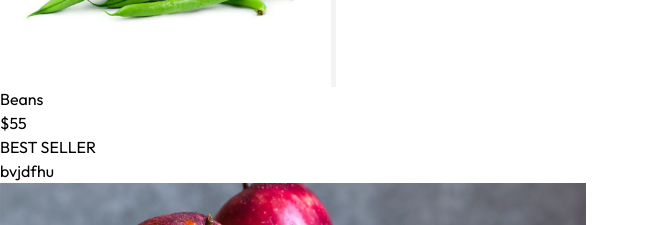
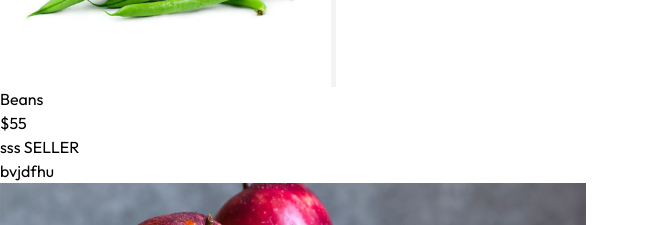
Before and after one commit to Gayathri7841/blue-green2, a React (Vite) app: page / in a window 1280 px wide. Shown: the part 6720-6945 px from the top of the page, without its empty margins (0-649 px from the left). Built offline with nearby package versions, Linux system fonts and the light colour scheme.

Commit message:
Update BestSeller.jsx

```diff
--- a/src/components/BestSeller.jsx
+++ b/src/components/BestSeller.jsx
@@ -13,7 +13,7 @@ setBestSeller(bestProduct.slice(0,5))
   return (
     <div className='my-10'>
         <div className='text-center text-3xl py-8'>
-<Title text1={'BEST'} text2={'SELLER'}></Title>
+<Title text1={'sss'} text2={'SELLER'}></Title>
 <p className='w-3/4 m-auto text-xs sm:text-sm md:text-base text-gray-600'>bvjdfhu</p>
         </div>
 <div className='grid grid-cols-2 sm:grid-cols-3 md:grid-cols-4 lg:grid-cols-5 gap-4 gap-y-6'>
```
